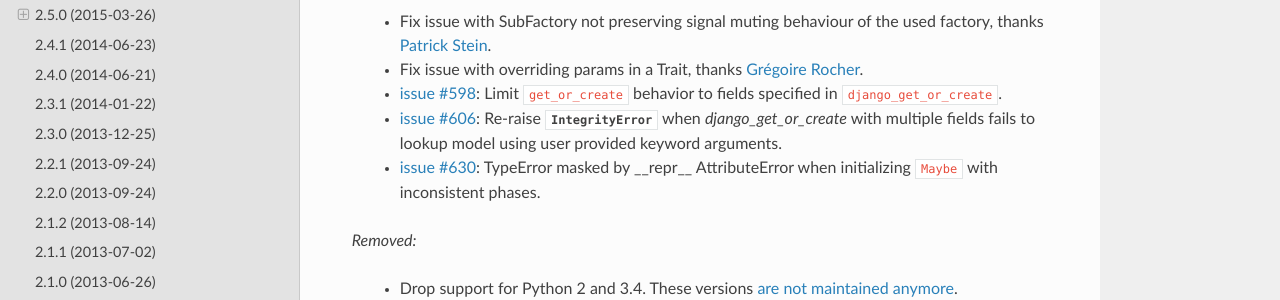
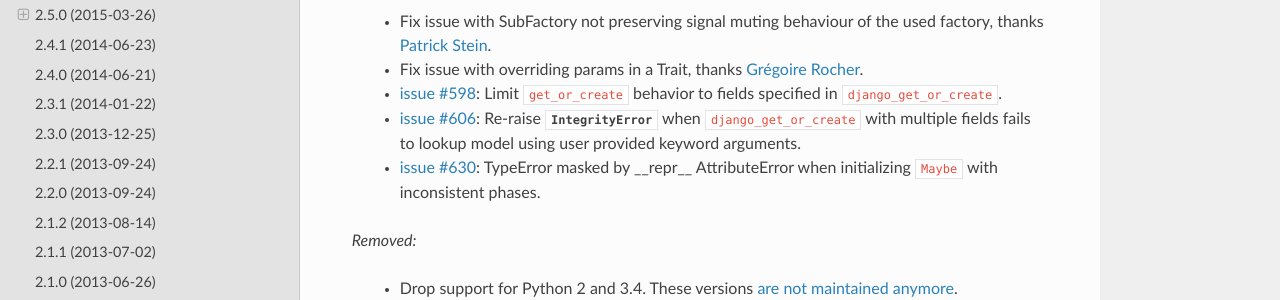
Before and after one commit to FactoryBoy/factory_boy, a Sphinx documentation site: the page built from docs/changelog.rst, in a window 1280 px wide. Shown: the part 474-774 px from the top of the page. Built offline with Sphinx 7.4.7 and the Read the Docs theme 2.0.0, drawn with Linux system fonts in a browser that asks for light colours.

Commit message:
Fix incorrectly highlighted code section
ChangeLog is ReStructuredText, not Markdown.

```diff
--- a/docs/changelog.rst
+++ b/docs/changelog.rst
@@ -18,7 +18,7 @@ ChangeLog
     - Fix issue with SubFactory not preserving signal muting behaviour of the used factory, thanks `Patrick Stein <https://github.com/PFStein>`_.
     - Fix issue with overriding params in a Trait, thanks `Grégoire Rocher <https://github.com/cecedille1>`_.
     - :issue:`598`: Limit ``get_or_create`` behavior to fields specified in ``django_get_or_create``.
-    - :issue:`606`: Re-raise :class:`~django.db.IntegrityError` when `django_get_or_create` with multiple fields fails to lookup model using user provided keyword arguments.
+    - :issue:`606`: Re-raise :class:`~django.db.IntegrityError` when ``django_get_or_create`` with multiple fields fails to lookup model using user provided keyword arguments.
     - :issue:`630`: TypeError masked by __repr__ AttributeError when initializing ``Maybe`` with inconsistent phases.
 
 *Removed:*
```
